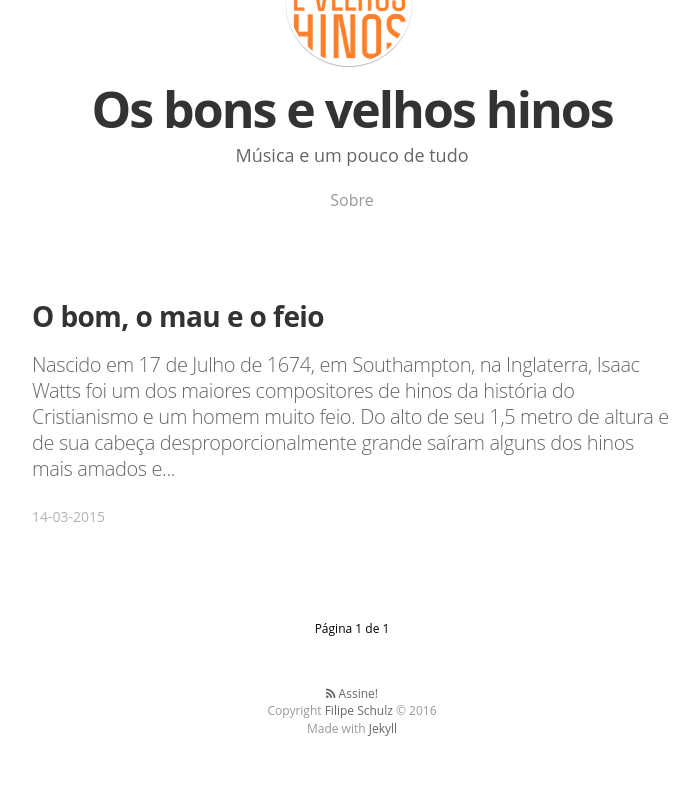
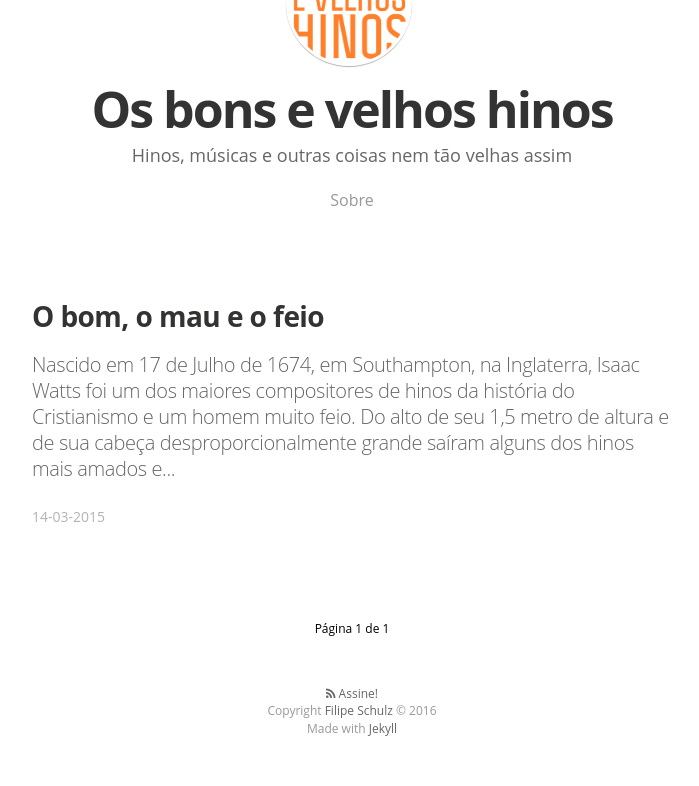
Before and after one commit to filipe-schulz/filipe-schulz.github.io, a Jekyll site: the page built from index.html, in a window 1280 px wide. Shown: the part 450-1236 px from the top of the page, without its empty margins (288-987 px from the left). Built offline with Jekyll 4.4.1, drawn with Linux system fonts in a browser that asks for light colours; nearby versions of some CDN libraries; some web fonts are replaced; the list of posts is cut into pages by our own code.

Commit message:
teste url config

```diff
--- a/_config.yml
+++ b/_config.yml
@@ -6,7 +6,7 @@
 # Site settings
 title: "Os bons e velhos hinos"
 description: > # this means to ignore newlines until "email:"
-  Música e um pouco de tudo
+  Hinos, músicas e outras coisas nem tão velhas assim
 
 email: fschulz88@gmail.com
 #blog logo
@@ -20,7 +20,7 @@
 
 paginate:	5
 
-url: "http://filipe-schulz.github.io" # the base hostname & protocol for your site
+url: "http://bonsevelhoshinos.tk" # the base hostname & protocol for your site
 baseurl: ""
 #used to display twitter cards
 # twitter_handle: '@provalvemenet'
```
